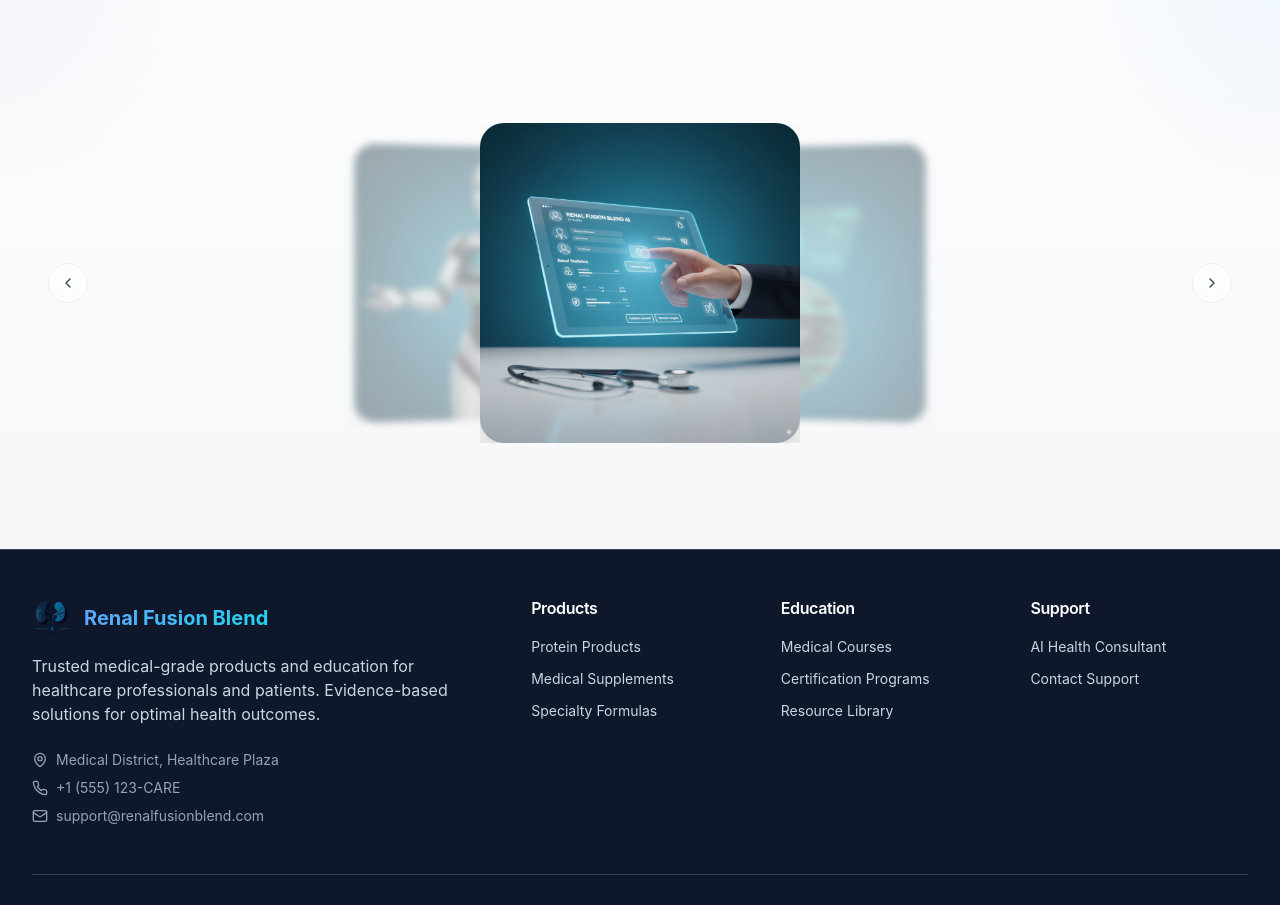
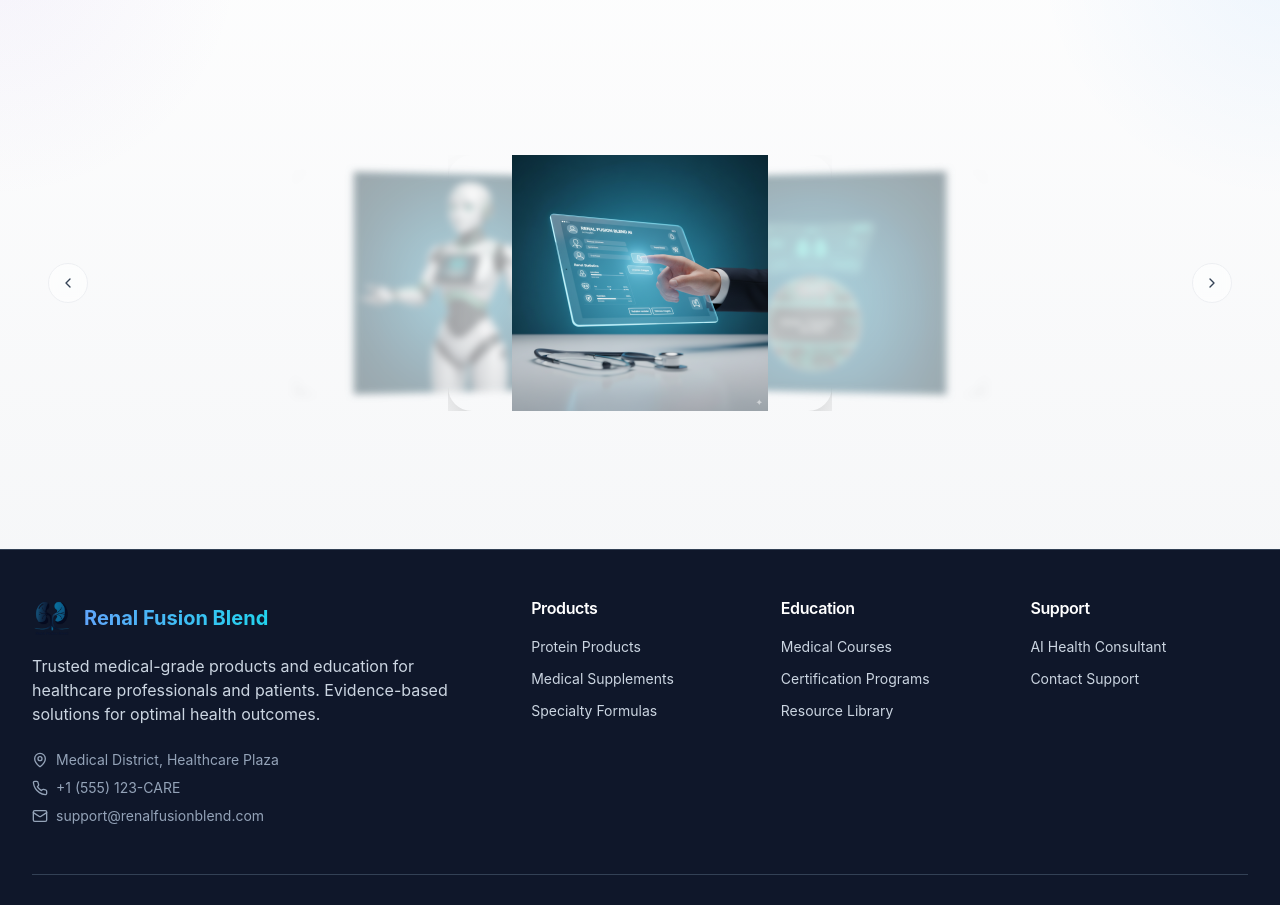
Before and after one commit to sab-dev-source/renalfusionblend-frontend, a React (Vite) app: page /ai-consultant in a window 1280 px wide. Shown: the part 1640-2545 px from the top of the page. Built offline with nearby package versions, Linux system fonts and the light colour scheme; the HTML template or start-up script is replaced by a standard one.

Commit message:
Fix image cropping in carousel

```diff
--- a/src/components/ui/feature-carousel.tsx
+++ b/src/components/ui/feature-carousel.tsx
@@ -76,7 +76,7 @@ export const HeroSection = React.forwardRef<HTMLDivElement, HeroProps>(
                   <div
                     key={index}
                     className={cn(
-                      'absolute w-64 h-64 md:w-80 md:h-80 transition-all duration-500 ease-in-out',
+                      'absolute w-64 md:w-96 aspect-[3/2] transition-all duration-500 ease-in-out',
                       'flex items-center justify-center overflow-hidden'
                     )}
                     style={{
@@ -94,7 +94,7 @@ export const HeroSection = React.forwardRef<HTMLDivElement, HeroProps>(
                     <img
                       src={image.src}
                       alt={image.alt}
-                      className="object-cover w-full h-full rounded-3xl shadow-2xl"
+                      className="object-contain w-full h-full rounded-3xl shadow-2xl"
                     />
                   </div>
                 );
```
